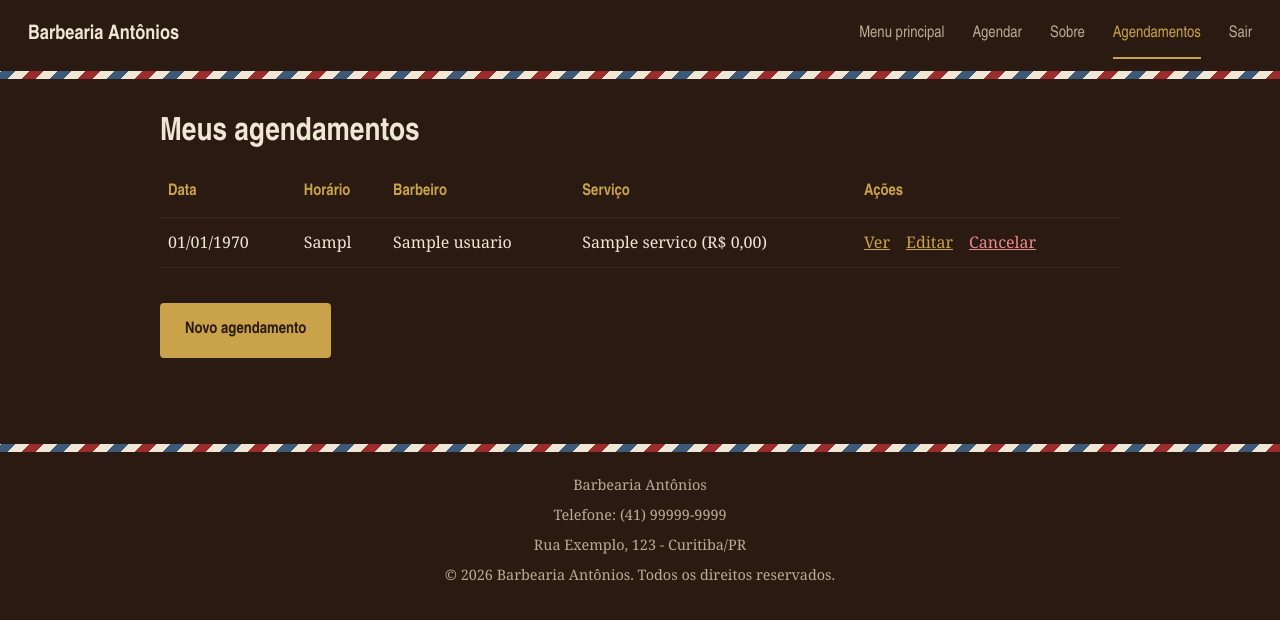
After one commit to FavaroData/agendamento-barbearia, a PHP site: page /agendamentos.php in a window 1280 px wide. The commit adds this page. Shown: the top 620 px of the page. Run offline with PHP 8.4, Linux system fonts and the light colour scheme; the visitor is signed in with stand-in values (Sample User, id 1); tables that the repository leaves empty or names only in its code hold one stand-in row (values such as "Sample post").

Commit message:
CRUD completo: listar, editar e cancelar agendaemmtnos

```diff
--- /dev/null
+++ b/agendamentos.php
@@ -0,0 +1,93 @@
+<?php
+// SELECT: lista os agendamentos do usuário logado
+include "verifica_login.php";
+include "conexao.php";
+
+$idUsuario = $_SESSION["usuario_id"];
+
+$stmt = $conn->prepare("
+    SELECT a.idAgendamento, ag.data, h.hora, ub.nome AS barbeiro, s.nome AS servico, s.preco
+    FROM agendamento a
+    JOIN horario  h  ON h.idHorario  = a.idHorario
+    JOIN agenda   ag ON ag.idAgenda  = h.idAgenda
+    JOIN barbeiro b  ON b.idBarbeiro = ag.idBarbeiro
+    JOIN usuario  ub ON ub.idUsuario = b.idUsuario
+    JOIN servicos s  ON s.id         = a.idServico
+    WHERE a.idUsuario = ?
+    ORDER BY ag.data, h.hora
+");
+$stmt->bind_param("i", $idUsuario);
+$stmt->execute();
+$agendamentos = $stmt->get_result();
+
+// Mensagens de resultado vindas do cancelar.php e do atualizar.php
+$mensagens = [
+    "cancelado"  => "Agendamento cancelado com sucesso.",
+    "atualizado" => "Agendamento atualizado com sucesso.",
+    "erro"       => "Não foi possível concluir a operação. Tente novamente."
+];
+$msg = isset($_GET["msg"]) && isset($mensagens[$_GET["msg"]]) ? $_GET["msg"] : "";
+?>
+<!DOCTYPE html>
+<html lang="pt-BR">
+
+<head>
+    <meta charset="UTF-8">
+    <meta name="viewport" content="width=device-width, initial-scale=1.0">
+    <link rel="stylesheet" href="css/global.css">
+    <link rel="stylesheet" href="css/form.css">
+    <script src="script/menu.js" defer></script>
+    <title>Meus agendamentos | Barbearia Antônios</title>
+</head>
+
+<body>
+    <header id="menu"></header>
+
+    <main>
+        <h1>Meus agendamentos</h1>
+
+        <?php if ($msg !== "") { ?>
+            <p class="<?= $msg === "erro" ? "erro" : "sucesso" ?>"><?= $mensagens[$msg] ?></p>
+        <?php } ?>
+
+        <?php if ($agendamentos->num_rows === 0) { ?>
+            <p>Você ainda não tem agendamentos.</p>
+        <?php } else { ?>
+            <table class="tabela">
+                <thead>
+                    <tr>
+                        <th>Data</th>
+                        <th>Horário</th>
+                        <th>Barbeiro</th>
+                        <th>Serviço</th>
+                        <th>Ações</th>
+                    </tr>
+                </thead>
+                <tbody>
+                    <?php while ($a = $agendamentos->fetch_assoc()) { ?>
+                        <tr>
+                            <td><?= date("d/m/Y", strtotime($a["data"])) ?></td>
+                            <td><?= substr($a["hora"], 0, 5) ?></td>
+                            <td><?= htmlspecialchars($a["barbeiro"]) ?></td>
+                            <td><?= htmlspecialchars($a["servico"]) ?> (R$ <?= number_format($a["preco"], 2, ",", ".") ?>)</td>
+                            <td class="tabela-acoes">
+                                <a href="formAction.php?id=<?= $a["idAgendamento"] ?>">Ver</a>
+                                <a href="editar.php?id=<?= $a["idAgendamento"] ?>">Editar</a>
+                                <form action="cancelar.php" method="POST" onsubmit="return confirm('Cancelar este agendamento?')">
+                                    <input type="hidden" name="id" value="<?= $a["idAgendamento"] ?>">
+                                    <button type="submit" class="link-cancelar">Cancelar</button>
+                                </form>
+                            </td>
+                        </tr>
+                    <?php } ?>
+                </tbody>
+            </table>
+        <?php } ?>
+
+        <p><a href="form.php" class="btn">Novo agendamento</a></p>
+    </main>
+    <footer id="rodape"></footer>
+    <script src="script/rodape.js"></script>
+</body>
+
+</html>
--- a/css/global.css
+++ b/css/global.css
@@ -310,3 +310,49 @@ main a:not(.btn) {
 .rodape-conteudo p {
     margin: 4px 0;
 }
+
+/* Tabela de agendamentos */
+.tabela {
+    width: 100%;
+    border-collapse: collapse;
+    margin-bottom: var(--esp-g);
+}
+
+.tabela th,
+.tabela td {
+    text-align: left;
+    padding: 10px var(--esp-p);
+    border-bottom: 1px solid var(--couro-claro);
+}
+
+.tabela th {
+    font-family: var(--fonte-titulo);
+    color: var(--latao);
+}
+
+/* Links de ação lado a lado */
+.tabela-acoes {
+    display: flex;
+    gap: var(--esp-m);
+    align-items: center;
+}
+
+.tabela-acoes form {
+    margin: 0;
+}
+
+/* Botão de cancelar com cara de link */
+.link-cancelar {
+    background: none;
+    border: none;
+    padding: 0;
+    color: #e88a8a;
+    font: inherit;
+    text-decoration: underline;
+    cursor: pointer;
+}
+
+/* Mensagem de sucesso */
+.sucesso {
+    color: var(--verde);
+}
--- a/formAction.php
+++ b/formAction.php
@@ -71,6 +71,7 @@ $ag = $stmt->get_result()->fetch_assoc();
             <button type="button" class="btn" onclick="window.print()">Imprimir comprovante</button>
             <?php } ?>
 
+            <a href="agendamentos.php" class="btn">Meus agendamentos</a>
             <a href="form.php" class="btn">
                 Novo agendamento
             </a>
--- a/script/menu.js
+++ b/script/menu.js
@@ -11,7 +11,7 @@ document.getElementById("menu").innerHTML = `
             <li><a href="index.html">Menu principal</a></li>
             <li><a href="form.php">Agendar</a></li>
             <li><a href="about.php">Sobre</a></li>
-            <li><a href="formAction.php">Agendamentos</a></li>
+            <li><a href="agendamentos.php">Agendamentos</a></li>
             <li><a href="logout.php">Sair</a></li>
         </ul>
     </nav>
```
Also changed, not shown: atualizar.php (added, +65 -0 lines), cancelar.php (added, +46 -0 lines), editar.php (added, +99 -0 lines).
